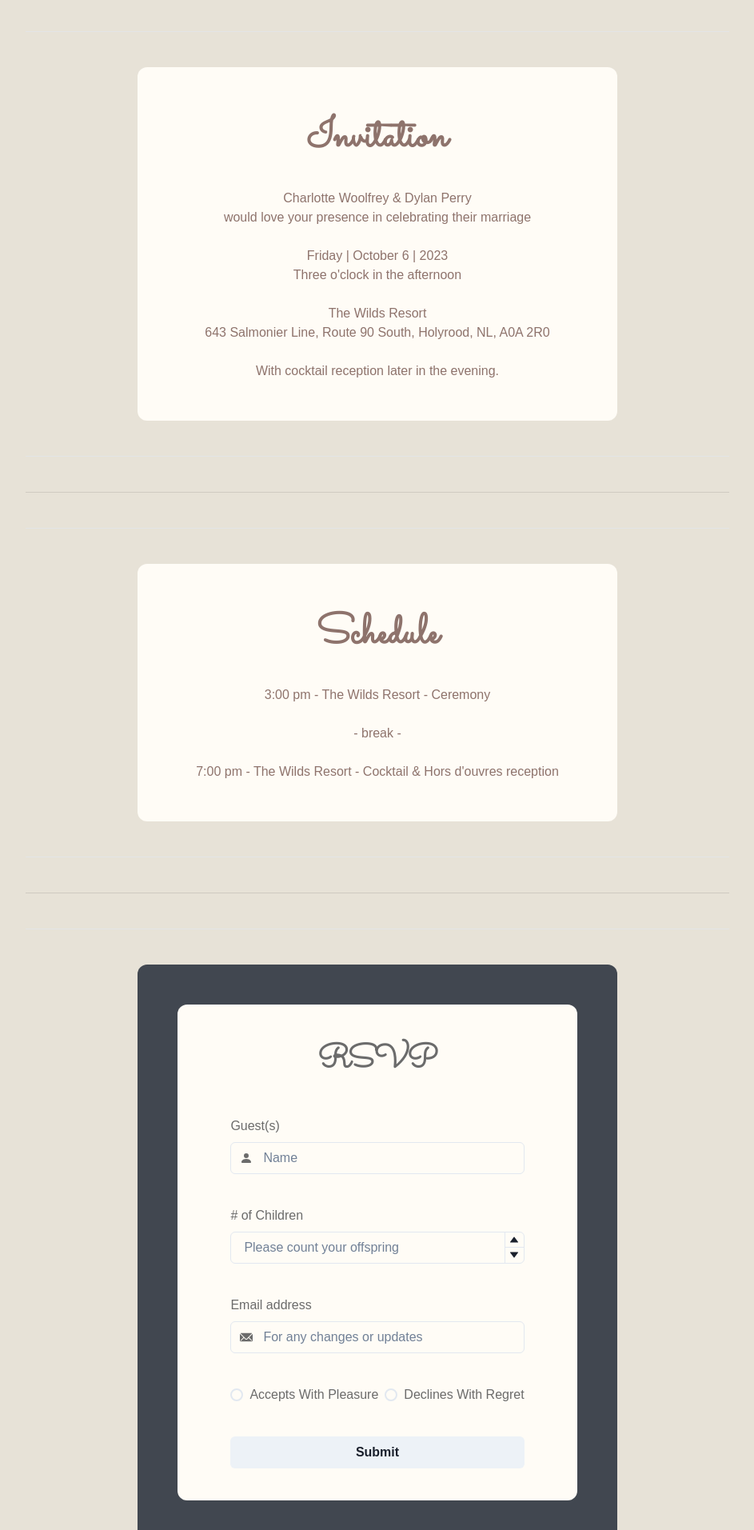
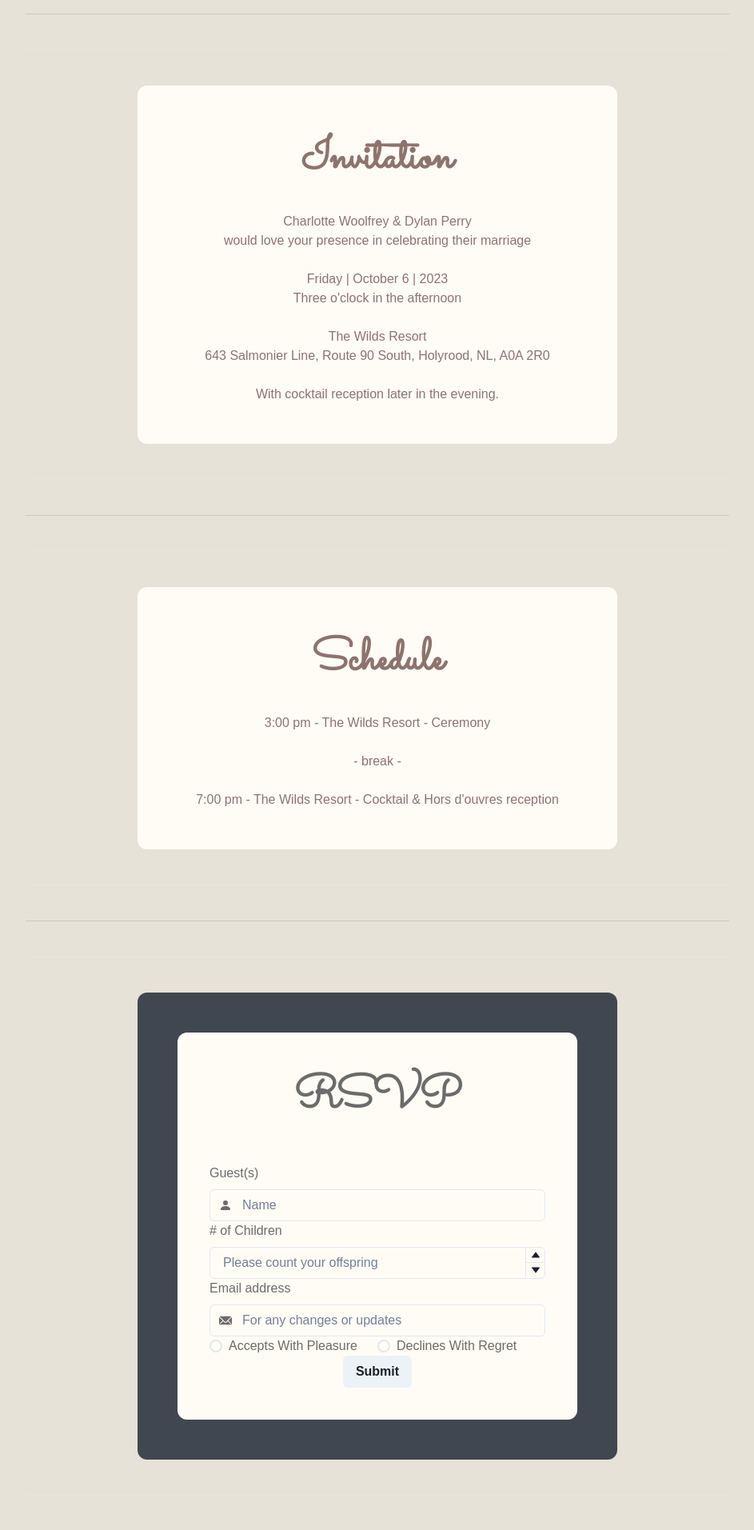
Before and after one commit to Submerged/i-dilby-do, a React (Create React App) app: page / in a window 1280 px wide. Shown: the part 880-2793 px from the top of the page at 80% size, without its empty margins (168-1111 px from the left). Built offline with nearby package versions, Linux system fonts and the light colour scheme; a web font is replaced by a local one.

Commit message:
Fix mobile styling

```diff
--- a/src/Header.tsx
+++ b/src/Header.tsx
@@ -4,10 +4,8 @@ import "@fontsource/oswald"
 import "@fontsource/allura"
 import "@fontsource/bonheur-royale"
 
-const HEIGHT = '30px';
 const HeaderBox = chakra(Box, {
     baseStyle:{
-        height: HEIGHT,
         fontFamily: `Ruluko, sans-serif`,
         fontSize: '16px'
     }
@@ -15,8 +13,8 @@ const HeaderBox = chakra(Box, {
 
 export const Header = () => {
     return (
-        <Box p={4}>
-            <Box textAlign='center' fontFamily={`'Sacramento', sans-serif`} fontSize={82} bgGradient='radial(custom.8, custom.8, custom.8, custom.8, custom.3, custom.3, custom.3)' color='custom.4'>Charlotte & Dylan</Box>
+        <Box >
+            <Box p={50} textAlign='center' fontFamily={`'Sacramento', sans-serif`} fontSize={{ base: '24px', md: '40px', lg: '56px' }} bgGradient='radial(custom.8, custom.8, custom.8, custom.8, custom.3, custom.3, custom.3)' color='custom.4'>Charlotte & Dylan</Box>
             <SimpleGrid columns={{base: 2, sm: 2, md: 2, lg:4, xl: 4}} textAlign='center' color='custom.4' pt={4}>
                 <HeaderBox><Link>Invitation</Link></HeaderBox>
                 <HeaderBox><Link>Schedule</Link></HeaderBox>
--- a/src/Main.tsx
+++ b/src/Main.tsx
@@ -24,11 +24,10 @@ import {
     FormLabel
 } from "@chakra-ui/react";
 import { BsFillPersonFill } from 'react-icons/bs';
-import { MdEmail } from 'react-icons/md';
 import {WeddingCountdown} from "./WeddingCountdown";
 import * as React from "react";
 import { Link } from '@chakra-ui/react'
-import { EmailIcon, ExternalLinkIcon } from '@chakra-ui/icons'
+import { EmailIcon } from '@chakra-ui/icons'
 import "@fontsource/amatic-sc"
 import "@fontsource/beau-rivage"
 import "@fontsource/bonheur-royale"
@@ -41,10 +40,9 @@ import "@fontsource/sarina"
 const StyledHeading = chakra(Text, {
     baseStyle:{
         fontFamily: `Sacramento, sans-serif`,
-        fontSize:'52px',
         fontWeight: '700',
         color:'custom.4'
-    },
+    }
 });
 
 const CONTAINER_WIDTH = '600px';
@@ -62,7 +60,7 @@ export const Main = () => {
 
             <Container maxWidth={CONTAINER_WIDTH} p={50} textAlign='center' bg='custom.8' borderRadius={12}>
                 <Center>
-                    <StyledHeading>Invitation</StyledHeading>
+                    <StyledHeading fontSize={{ base: '24px', md: '40px', lg: '56px' }}>Invitation</StyledHeading>
                 </Center>
                 <Center textAlign='center'>
                     <br/>
@@ -93,7 +91,7 @@ export const Main = () => {
 
             <Container maxWidth={CONTAINER_WIDTH} p={50} textAlign='center' bg='custom.8' borderRadius={12}>
                 <Center>
-                    <StyledHeading>Schedule</StyledHeading>
+                    <StyledHeading fontSize={{ base: '24px', md: '40px', lg: '56px' }}>Schedule</StyledHeading>
                 </Center>
                 <Center textAlign='center'>
                     <br/>
@@ -111,13 +109,9 @@ export const Main = () => {
             <Divider orientation='horizontal' borderColor={'custom.7'}/>
             <Divider orientation='horizontal'/>
 
-            <Container maxWidth={CONTAINER_WIDTH} p={50} textAlign='center' bg='custom.2' borderRadius={12}>
+            <Container maxWidth={CONTAINER_WIDTH} padding={[5,50,50]} textAlign='center' bg='custom.2' borderRadius={12}>
                 <Box bg='custom.8' p={10} color='custom.1' borderRadius={12}>
-                    <Center>
-                        <StyledHeading pb={10} color='custom.1' fontSize='40px' >RSVP</StyledHeading>
-                    </Center>
-                    <Center>
-                        <SimpleGrid columns={{sm: 1, md: 1}} spacing={10} >
+                    <StyledHeading pb={10} color='custom.1' fontSize={{ base: '24px', md: '40px', lg: '56px' }}>RSVP</StyledHeading>
                     <FormControl>
                         <FormLabel>Guest(s)</FormLabel>
                         <InputGroup>
@@ -151,14 +145,12 @@ export const Main = () => {
                     </FormControl>
 
                     <RadioGroup>
-                                <Stack direction='row'>
+                        <SimpleGrid columns={{base: 1, sm: 2}}>
                             <Radio value='1'>Accepts With Pleasure</Radio>
                             <Radio value='2'>Declines With Regret</Radio>
-                                </Stack>
+                        </SimpleGrid>
                     </RadioGroup>
                     <Button onClick={() => console.log('click-a-do')}>Submit</Button>
-                        </SimpleGrid>
-                    </Center>
                 </Box>
             </Container>
 
@@ -168,10 +160,10 @@ export const Main = () => {
 
             <Container maxWidth={CONTAINER_WIDTH} p={50} textAlign='center' bg='custom.8' borderRadius={12}>
                 <Center>
-                    <StyledHeading>Accommodations</StyledHeading>
+                    <StyledHeading fontSize={{ base: '24px', md: '40px', lg: '56px' }}>Accommodations</StyledHeading>
                 </Center>
 
-                <Text textAlign='center' padding={5}>
+                <Text textAlign='center' p={[2,10,10]}>
                     For more information on The Wilds Resort, check out {' '}
                     <Link href= 'https://thewilds.ca' isExternal color='teal.500'>
                         their website.
@@ -180,24 +172,24 @@ export const Main = () => {
                     To book accommodations, please use wedding reservation code: WOOLFREY/PERRY.
                 </Text>
 
-                <Container bg= 'custom.3' p={10} borderRadius={12} >
+                <Text bg= 'custom.3' p={[2,10,10]} borderRadius={12} >
                     <Center fontFamily='Open sans, sans-serif' fontWeight= 'bold' textAlign='center' color='custom.4'>
                         COVID Protocols
                         </Center>
-                    <Center textAlign='center' fontSize= 'sm' color='custom.4'>
+                    <Center textAlign='center' color='custom.4'>
                         <br/>
                         At this time, we do not intend to have any COVID protocols in place, but feel free to do what feels safe for you. Mask wearing, etc, is currently optional in Newfoundland.
                     </Center>
-                </Container>
+                </Text>
             </Container>
 
             <Divider orientation='horizontal'/>
             <Divider orientation='horizontal' borderColor={'custom.7'}/>
             <Divider orientation='horizontal'/>
 
-            <Container maxWidth={CONTAINER_WIDTH} p={50} textAlign='center' bg='custom.8' borderRadius={12}>
+            <Container maxWidth={CONTAINER_WIDTH} p={[10,50,50]} textAlign='center' bg='custom.8' borderRadius={12}>
                 <Center>
-                    <StyledHeading>Couple & Crew</StyledHeading>
+                    <StyledHeading fontSize={{ base: '24px', md: '40px', lg: '56px' }}>Couple & Crew</StyledHeading>
                 </Center>
                 <Center textAlign='center'>
                     <br/>
@@ -207,8 +199,8 @@ export const Main = () => {
                     </Center>
             </Container>
 
-            <Divider orientation='horizontal'/>
-            <Divider orientation='horizontal'/>
+            {/*<Divider orientation='horizontal'/>*/}
+            {/*<Divider orientation='horizontal'/>*/}
 
         </VStack>
     )
```
Lines whose indentation alone changed are shown as unchanged.
